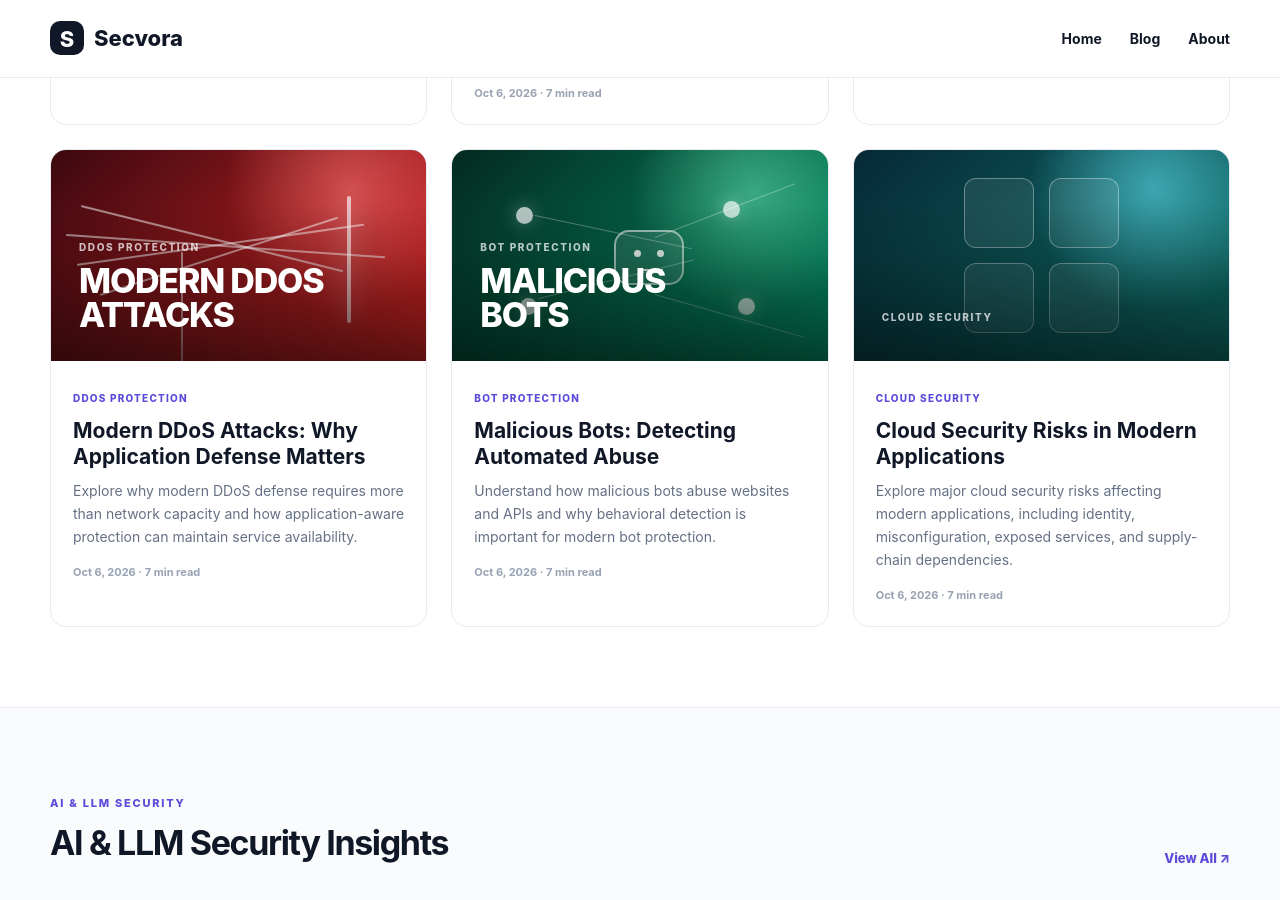
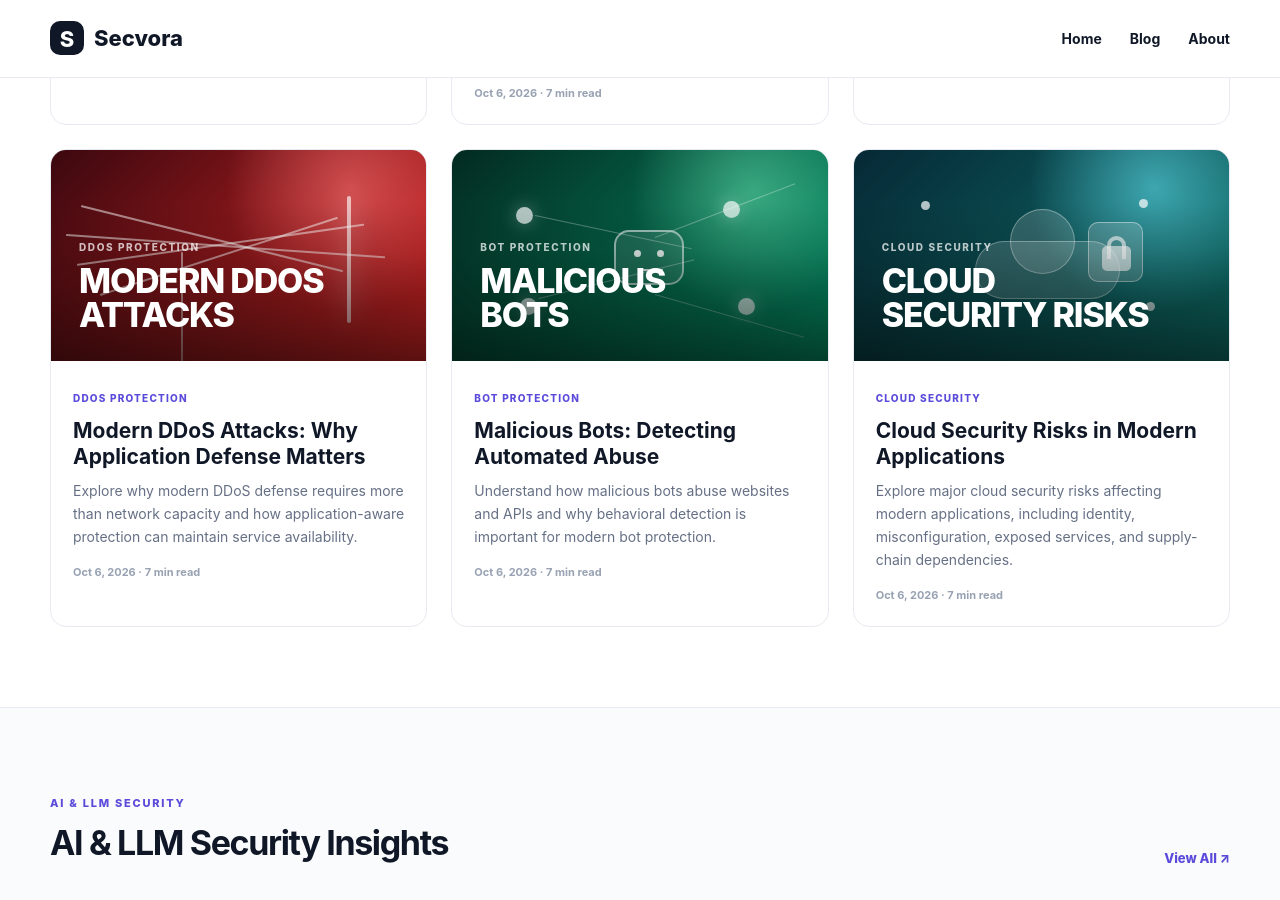
Before and after one commit to prasadprechu/Secvora, a Jekyll site: the page built from index.html, in a window 1280 px wide and 900 px high, scrolled down 1231 px. Built offline with Jekyll 4.4.1, drawn with Linux system fonts in a browser that asks for light colours.

Commit message:
Update 2026-10-06-cloud-security-risks.md

```diff
--- a/_posts/2026-10-06-cloud-security-risks.md
+++ b/_posts/2026-10-06-cloud-security-risks.md
@@ -6,6 +6,8 @@ category_slug: cloud-security
 date: 2026-10-06
 permalink: /cloud-security-risks/
 description: "Explore major cloud security risks affecting modern applications, including identity, misconfiguration, exposed services, and supply-chain dependencies."
+focus_keyword: "Cloud Security Risks"
+visual: cloud-security
 read_time: 7
 author: "Secvora Research"
 ---
```
